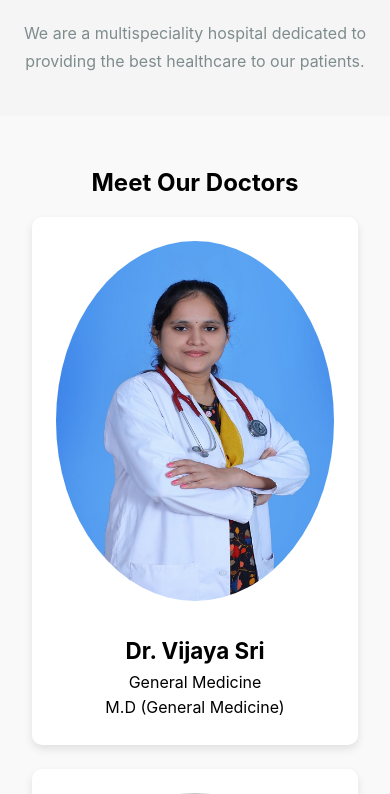
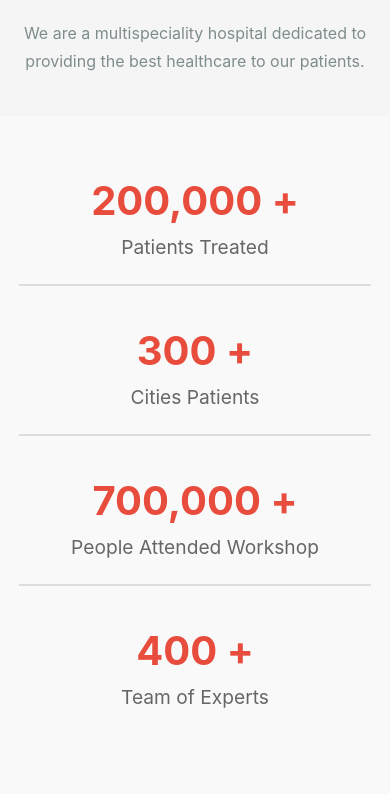
Before and after one commit to sirilalithaadapa/WE-Care, a React (Create React App) app: page / in a window 390 px wide. Shown: the part 1547-2341 px from the top of the page. Built offline with nearby package versions, Linux system fonts and the light colour scheme.

Commit message:
minor updates
added react count

```diff
--- a/src/App.js
+++ b/src/App.js
@@ -7,6 +7,7 @@ import Contact from './components/Contact/Contact';
 import Footer from './components/Footer/Footer';
 import Testimonials from './components/Testimonials/Testimonials';
 import MeetourDoctors from './components/MeetourDoctors/MeetourDoctors';
+import CountSection from './components/CountSection/CountSection'; // Import the CountSection component
 
 import './App.css';
 
@@ -17,17 +18,15 @@ function App() {
         Navbar / >
         <
         Home / >
-
         <
         About / >
         <
+        CountSection / > { /* Add CountSection component here */ } <
         MeetourDoctors / >
-
         <
         Services / >
         <
         Testimonials / >
-
         <
         Contact / >
         <
--- /dev/null
+++ b/src/components/CountSection/CountSection.css
@@ -0,0 +1,71 @@
+.count-section {
+    display: flex;
+    justify-content: space-around;
+    align-items: center;
+    padding: 40px 0;
+    background-color: #f9f9f9;
+    border-top: 2px solid #ddd;
+    /* Add top border to the entire section */
+    border-bottom: 2px solid #ddd;
+    /* Add bottom border to the entire section */
+}
+
+.count-box {
+    text-align: center;
+    width: 100%;
+    padding: 20px;
+    position: relative;
+    /* Ensure relative positioning */
+    border-right: 2px solid #ddd;
+    /* Add right border to each box */
+}
+
+.count-box:last-child {
+    border-right: none;
+    /* Remove right border from the last box */
+}
+
+.count-icon {
+    font-size: 3rem;
+    /* Adjust icon size */
+    color: #aaa;
+    /* Grey color for the icons */
+    margin-bottom: 15px;
+}
+
+.count {
+    font-size: 2.5rem;
+    font-weight: bold;
+    color: #e74c3c;
+    /* Red color for the numbers */
+}
+
+.count span {
+    font-size: 2.5rem;
+}
+
+.count-box p {
+    margin-top: 10px;
+    font-size: 1.2rem;
+    color: #666;
+}
+
+@media (max-width: 768px) {
+    .count-section {
+        flex-direction: column;
+        border: none;
+        /* Remove borders for mobile view */
+    }
+    .count-box {
+        width: 80%;
+        border: none;
+        /* Remove borders for mobile view */
+        margin-bottom: 20px;
+        border-bottom: 2px solid #ddd;
+        /* Add bottom border to each box in mobile */
+    }
+    .count-box:last-child {
+        border-bottom: none;
+        /* Remove bottom border from last box in mobile */
+    }
+}
--- /dev/null
+++ b/src/components/CountSection/CountSection.js
@@ -0,0 +1,66 @@
+import React from 'react';
+import CountUp from 'react-countup';
+import './CountSection.css'; // Import CSS file for styles
+
+const CountSection = () => {
+    return ( <
+        div className = "count-section" > { /* Patients Treated */ } <
+        div className = "count-box" >
+        <
+        div className = "count" >
+        <
+        CountUp end = { 200000 }
+        duration = { 3 }
+        separator = "," / >
+        <
+        span > + < /span> < /
+        div > <
+        p > Patients Treated < /p> < /
+        div >
+
+        { /* Cities Patients */ } <
+        div className = "count-box" >
+        <
+        div className = "count" >
+        <
+        CountUp end = { 300 }
+        duration = { 3 }
+        separator = "," / >
+        <
+        span > + < /span> < /
+        div > <
+        p > Cities Patients < /p> < /
+        div >
+
+        { /* People Attended Ergonomics Workshop */ } <
+        div className = "count-box" >
+        <
+        div className = "count" >
+        <
+        CountUp end = { 700000 }
+        duration = { 3 }
+        separator = "," / >
+        <
+        span > + < /span> < /
+        div > <
+        p > People Attended Workshop < /p> < /
+        div >
+
+        { /* Team of Experts */ } <
+        div className = "count-box" >
+        <
+        div className = "count" >
+        <
+        CountUp end = { 400 }
+        duration = { 3 }
+        separator = "," / >
+        <
+        span > + < /span> < /
+        div > <
+        p > Team of Experts < /p> < /
+        div > <
+        /div>
+    );
+};
+
+export default CountSection;
```
